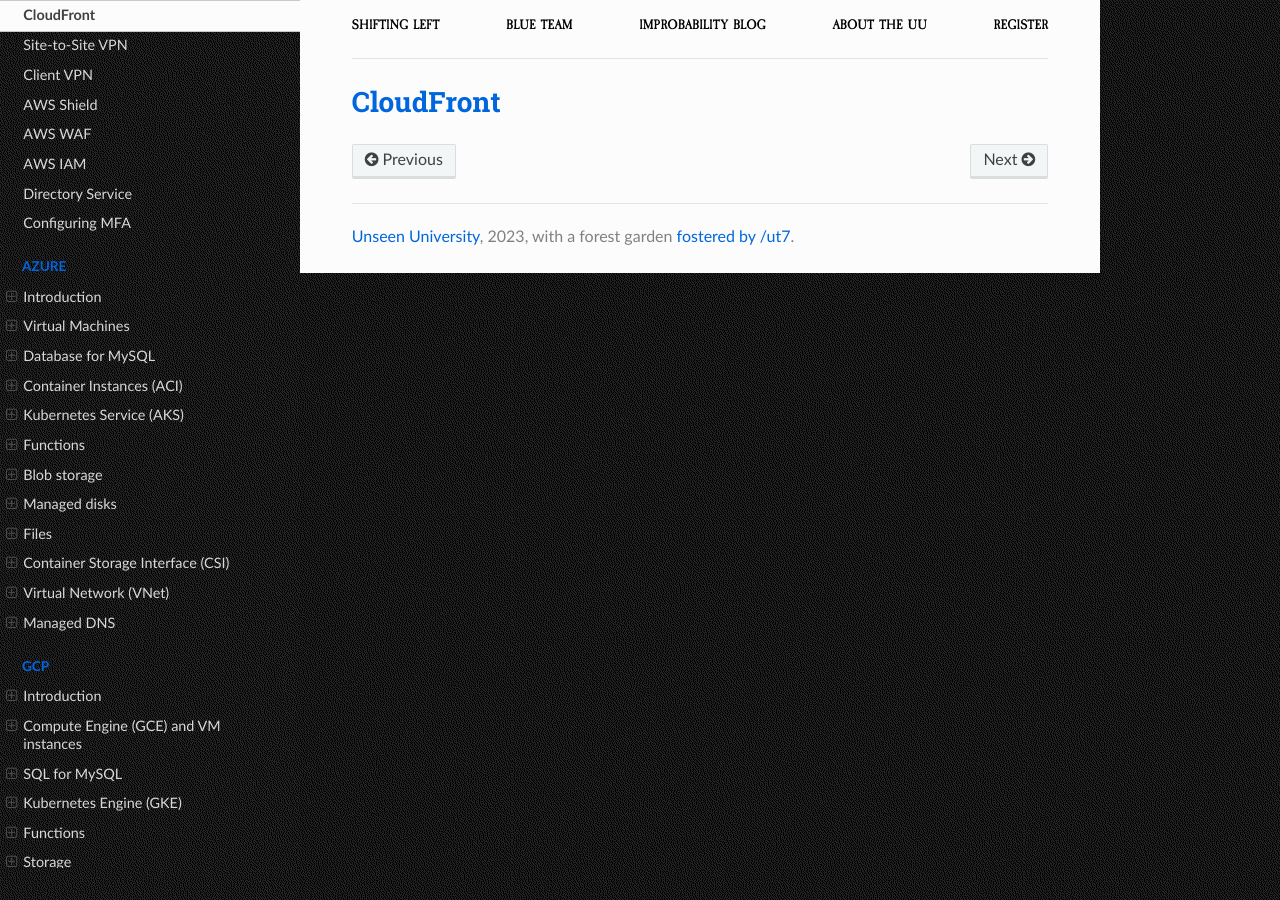
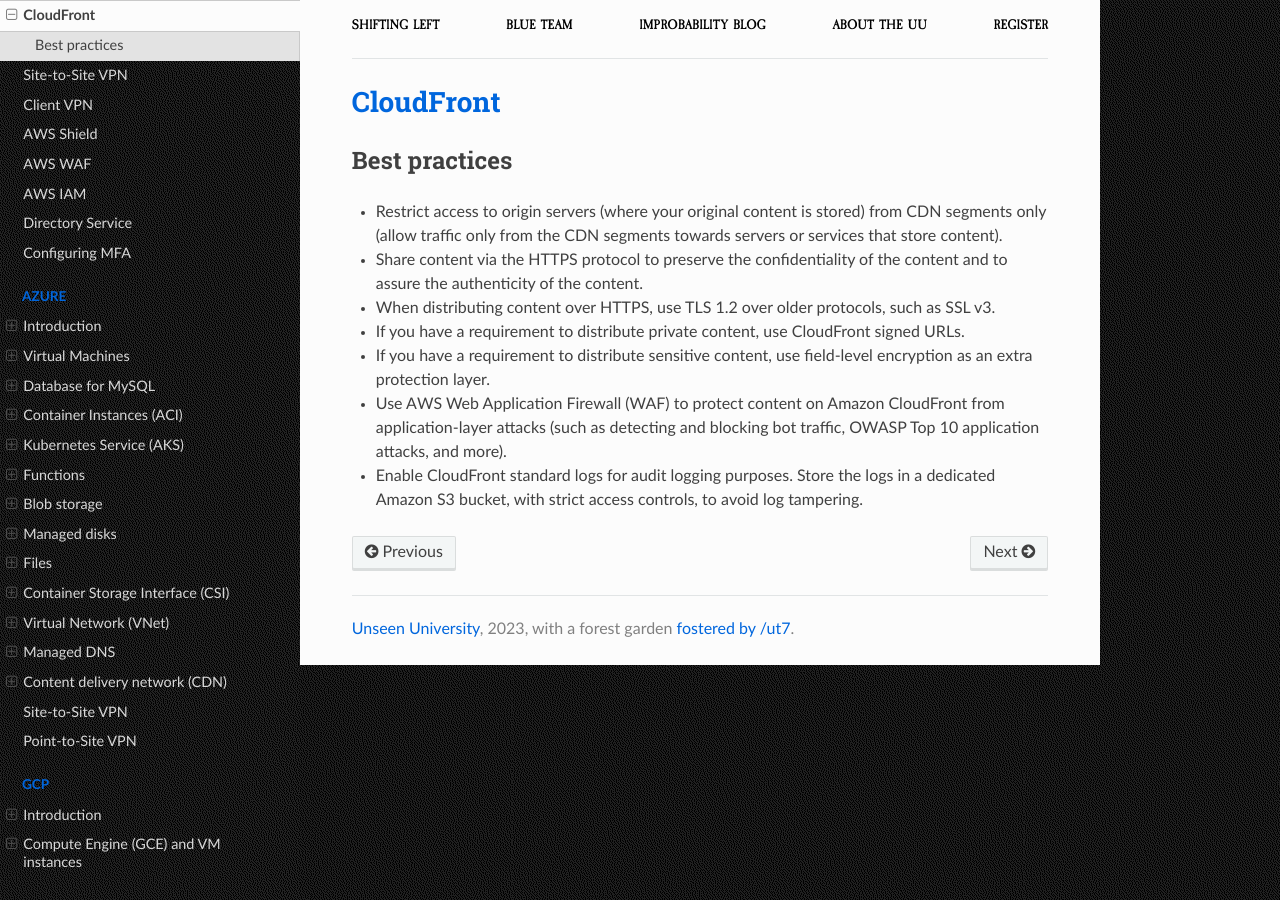
Before and after one commit to tymyrddin/blue-devsecops, a Sphinx documentation site: the page built from source/docs/aws/cloudfront.md, in a window 1280 px wide. Built offline with Sphinx 7.4.7 and the Read the Docs theme 2.0.0, drawn with Linux system fonts in a browser that asks for light colours.

Commit message:
Networking

```diff
--- a/source/docs/aws/cloudfront.md
+++ b/source/docs/aws/cloudfront.md
@@ -1 +1,20 @@
 # CloudFront
+
+## Best practices
+
+* Restrict access to origin servers (where your original content is stored) from CDN
+segments only (allow traffic only from the CDN segments towards servers or
+services that store content).
+* Share content via the HTTPS protocol to preserve the confidentiality of the content
+and to assure the authenticity of the content.
+* When distributing content over HTTPS, use TLS 1.2 over older protocols, such as
+SSL v3.
+* If you have a requirement to distribute private content, use CloudFront
+signed URLs.
+* If you have a requirement to distribute sensitive content, use field-level encryption
+as an extra protection layer.
+* Use AWS Web Application Firewall (WAF) to protect content on Amazon
+CloudFront from application-layer attacks (such as detecting and blocking bot
+traffic, OWASP Top 10 application attacks, and more).
+* Enable CloudFront standard logs for audit logging purposes. Store the logs in a
+dedicated Amazon S3 bucket, with strict access controls, to avoid log tampering.
--- /dev/null
+++ b/source/docs/azure/p2s-vpn.md
@@ -0,0 +1 @@
+# Point-to-Site VPN
--- /dev/null
+++ b/source/docs/azure/s2s-vpn.md
@@ -0,0 +1 @@
+# Site-to-Site VPN
--- /dev/null
+++ b/source/docs/gcp/vpn.md
@@ -0,0 +1 @@
+# Managed VPN
--- a/source/index.rst
+++ b/source/index.rst
@@ -116,6 +116,9 @@
    docs/azure/csi.md
    docs/azure/vnet.md
    docs/azure/dns.md
+   docs/azure/cdn.md
+   docs/azure/s2s-vpn.md
+   docs/azure/p2s-vpn.md
 
 .. toctree::
    :glob:
@@ -134,6 +137,8 @@
    docs/gcp/csi.md
    docs/gcp/vpc.md
    docs/gcp/dns.md
+   docs/gcp/cdn.md
+   docs/gcp/vpn.md
 
 ----
 
```
Also changed, not shown: source/docs/azure/README.md (+3 -0 lines), source/docs/azure/cdn.md (added, +15 -0 lines), source/docs/gcp/README.md (+2 -0 lines), source/docs/gcp/cdn.md (added, +18 -0 lines), source/docs/notes/cdn.md (+10 -0 lines), source/docs/notes/vpn.md (+20 -0 lines), source/_static/images/dev-automation.png, source/_static/images/security-automation.png.
